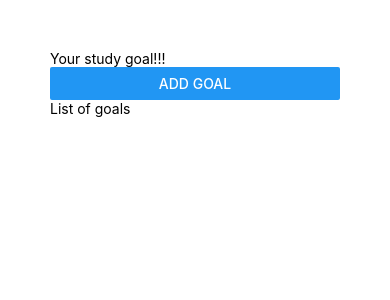
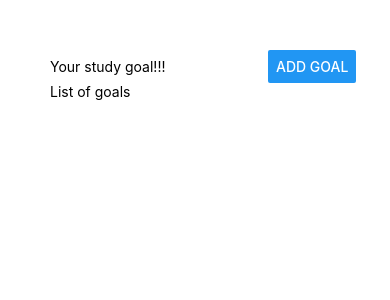
Before and after one commit to Eshwar17/InternPixel-React-Native, a React Native app: screen / in a window 390 px wide. Shown: the top 300 px of the page. Built offline with nearby package versions, Linux system fonts and the light colour scheme.

Commit message:
Added flexDirection property to the input and button

```diff
--- a/App.js
+++ b/App.js
@@ -4,7 +4,7 @@ import { Button, StyleSheet, Text, TextInput, View } from 'react-native';
 export default function App() {
   return (
     <View style={styles.appContainer}>
-      <View>
+      <View style={styles.inputContainer}>
         <TextInput placeholder='Your study goal!!!'/>
         <Button title='Add Goal'/>
       </View>
@@ -18,6 +18,8 @@ export default function App() {
 const styles = StyleSheet.create({
   appContainer: {
     padding: 50,
-
-  }
+  },
+  inputContainer: {
+    flexDirection: 'row',
+  },
 });
```
